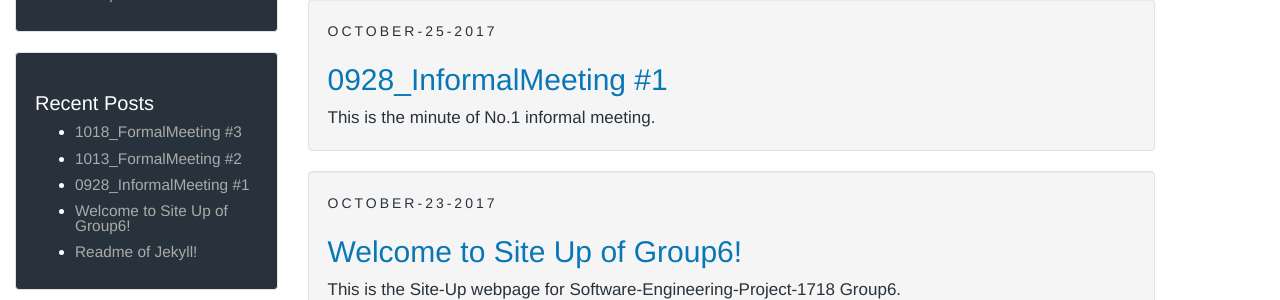
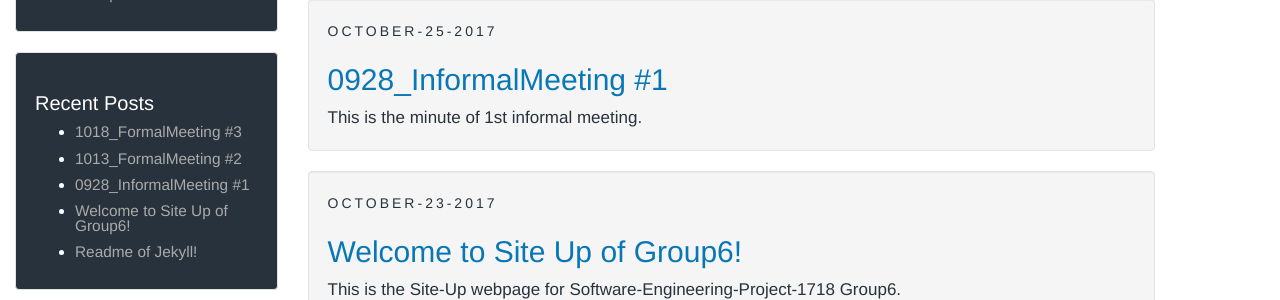
Before and after one commit to HenryJaQiu/SiteUp, a Jekyll site: the page built from index.html, in a window 1280 px wide and 1038 px high. Shown: the part 404-704 px from the top of the window. Built offline with Jekyll 4.4.1, drawn with Linux system fonts in a browser that asks for light colours; the list of posts is cut into pages by our own code.

Commit message:
Update 2017-10-25-informal-meeting-1.markdown

```diff
--- a/_posts/2017-10-25-informal-meeting-1.markdown
+++ b/_posts/2017-10-25-informal-meeting-1.markdown
@@ -4,7 +4,7 @@ title:  "0928_InformalMeeting #1"
 date:   2017-10-25 11:40:51 +0800
 categories: Minutes
 tags: Minutes
-description: This is the minute of No.1 informal meeting.
+description: This is the minute of 1st informal meeting.
 
 ---
 
```
